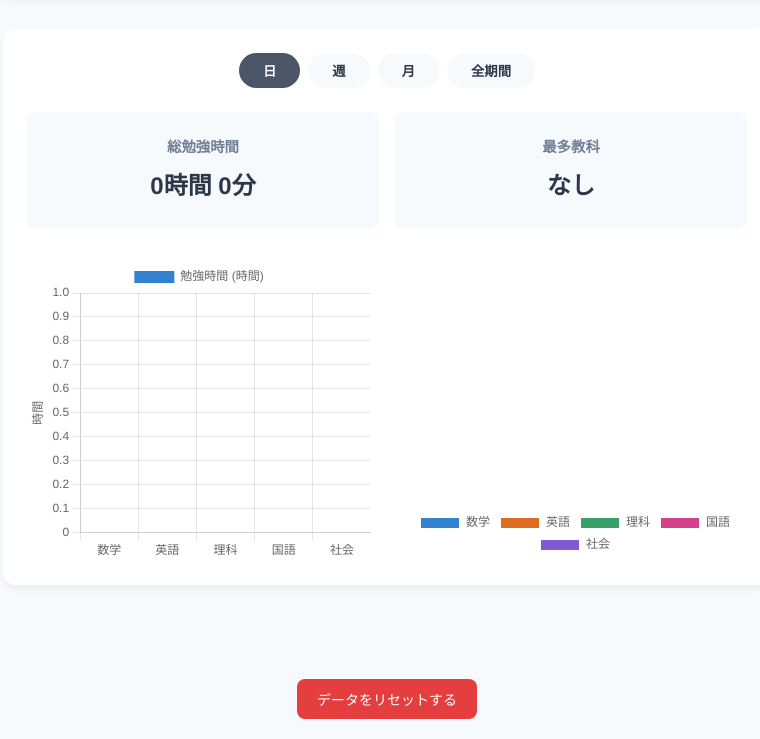
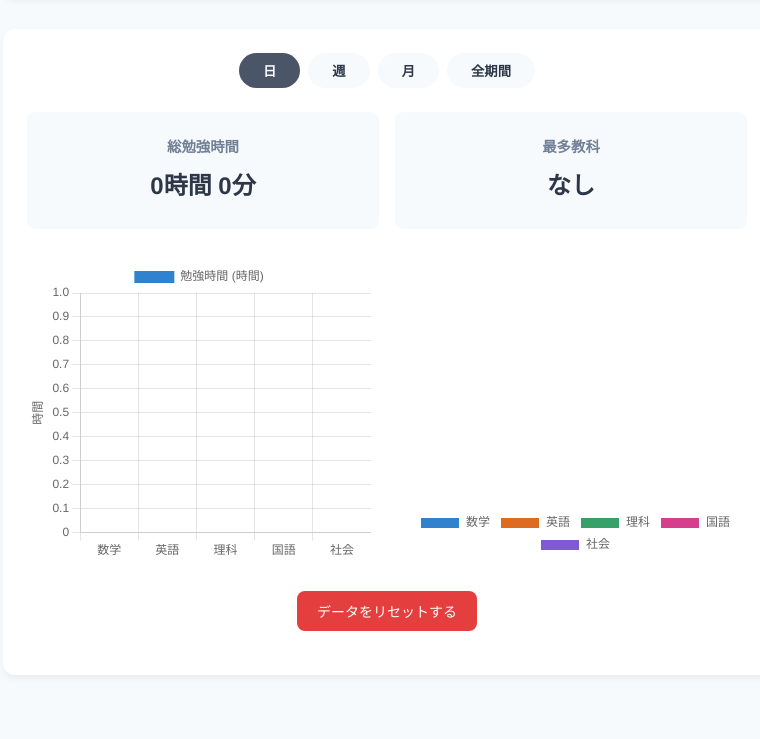
Before and after one commit to cho0503bell0920-hub/study_kun, a plain HTML site: page my-study-timer/index.html in a window 1280 px wide. Shown: the part 427-1166 px from the top of the page, without its empty margins (253-1013 px from the left). Drawn offline with nearby package versions, Linux system fonts and the light colour scheme.

Commit message:
Update index.html

```diff
--- a/my-study-timer/index.html
+++ b/my-study-timer/index.html
@@ -9,7 +9,6 @@
     <link rel="manifest" href="manifest.json">
     <meta name="theme-color" content="#4a5568">
     <link rel="apple-touch-icon" href="icon.svg">
-    <!-- Chart.js CDN -->
     <script src="https://cdn.jsdelivr.net/npm/chart.js"></script>
 </head>
 
@@ -20,7 +19,6 @@
     </header>
 
     <main class="container">
-        <!-- 記録エリア -->
         <section class="recording-section">
             <h2>記録する教科を選んでください</h2>
             <div class="subject-buttons">
@@ -56,7 +54,6 @@
             </div>
         </section>
 
-        <!-- 集計・グラフエリア -->
         <section class="stats-section">
             <div class="tabs">
                 <button class="tab-btn active" data-range="day">日</button>
@@ -84,6 +81,13 @@
                     <canvas id="pieChart"></canvas>
                 </div>
             </div>
+
+            <div style="margin-top: 30px; text-align: center; padding-bottom: 20px;">
+                <button id="clear-data-btn"
+                    style="background-color: #e53e3e; color: white; padding: 10px 20px; border-radius: 8px; border: none; cursor: pointer; font-size: 14px;">
+                    データをリセットする
+                </button>
+            </div>
         </section>
     </main>
 
@@ -94,7 +98,7 @@
             window.addEventListener('load', () => {
                 navigator.serviceWorker.register('./sw.js')
                     .then(registration => {
-                        console.log('ServiceWorker registration successful with scope: ', registration.scope);
+                        console.log('ServiceWorker registration successful');
                     }, err => {
                         console.log('ServiceWorker registration failed: ', err);
                     });
@@ -102,12 +106,4 @@
         }
     </script>
 </body>
-
-<div style="margin-top: 30px; text-align: center;">
-    <button id="clear-data-btn"
-        style="background-color: #e53e3e; color: white; padding: 10px 20px; border-radius: 8px; border: none; cursor: pointer; font-size: 14px;">
-        データをリセットする
-    </button>
-</div>
-
 </html>
```
